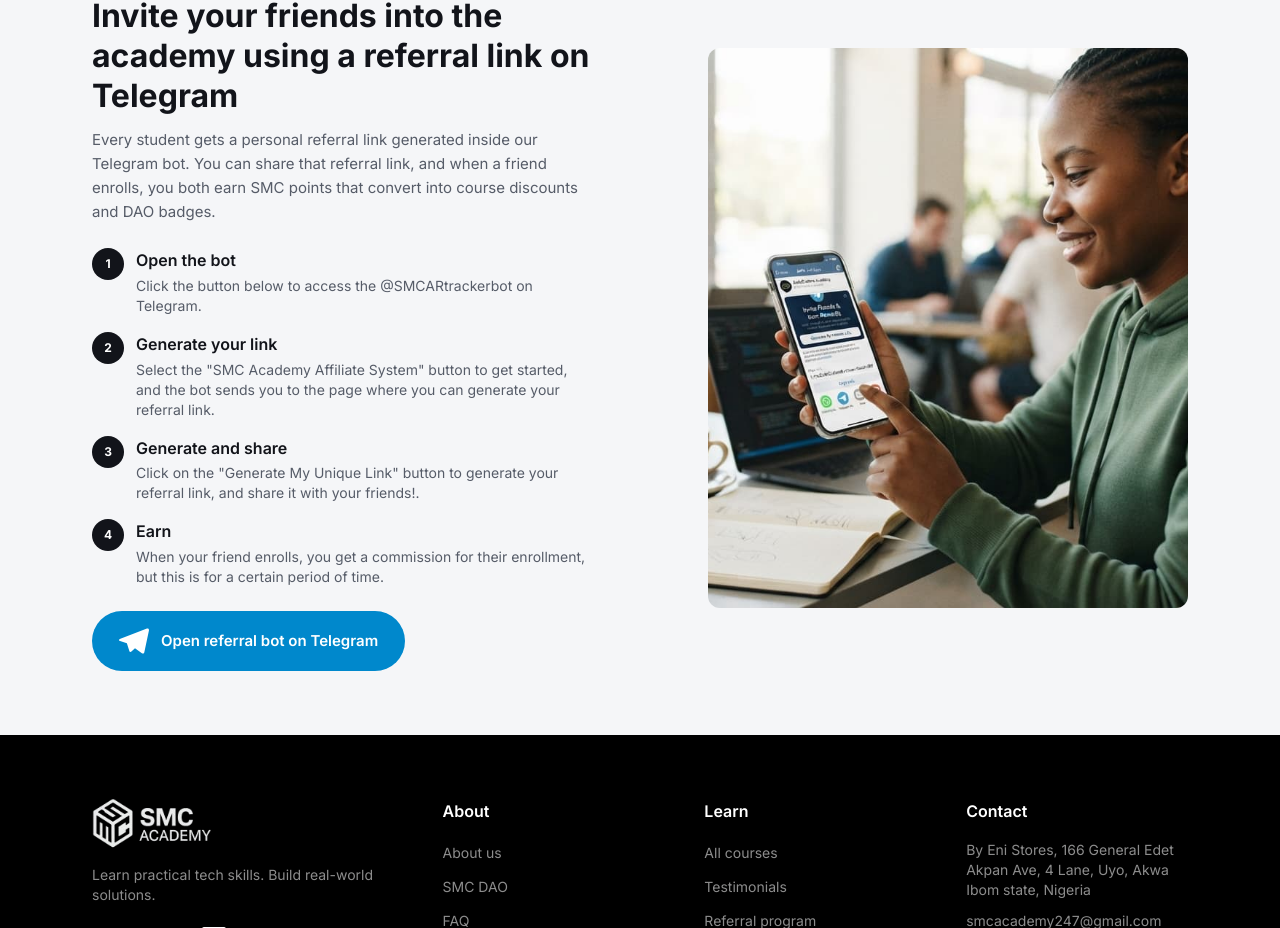
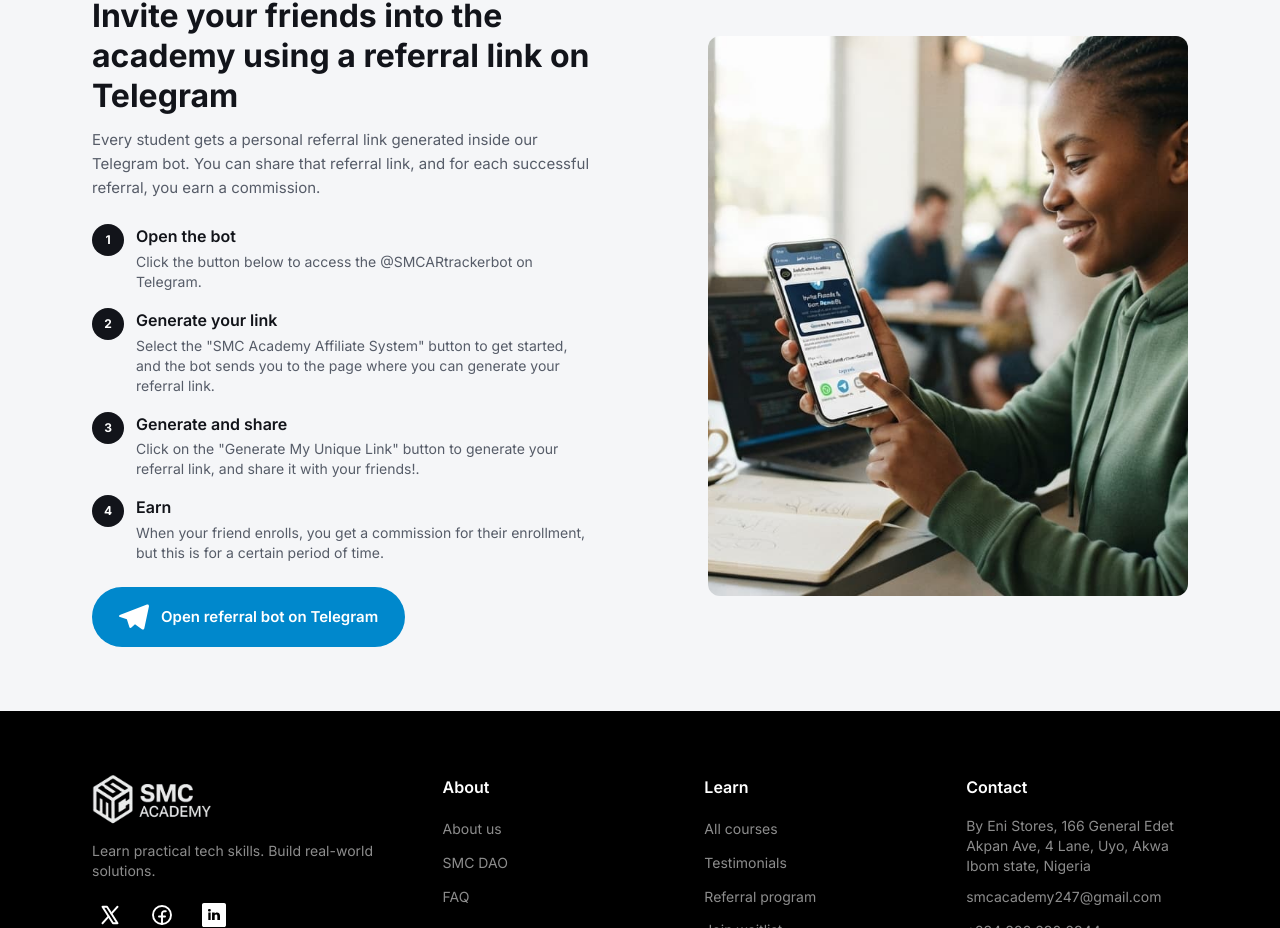
Before and after one commit to Kansoldev/smc-academy-landing-page, a Next.js app: page / in a window 1280 px wide. Shown: the part 3517-4445 px from the top of the page. Built offline with nearby package versions, Linux system fonts and the light colour scheme.

Commit message:
refactor: update write-up in referral section

```diff
--- a/components/Referral.tsx
+++ b/components/Referral.tsx
@@ -35,9 +35,8 @@
 
           <p className="text-[0.9375rem] text-[#565c68] mt-3">
             Every student gets a personal referral link generated inside our
-            Telegram bot. You can share that referral link, and when a friend
-            enrolls, you both earn SMC points that convert into course discounts
-            and DAO badges.
+            Telegram bot. You can share that referral link, and for each
+            successful referral, you earn a commission.
           </p>
 
           <div className="flex flex-col gap-4 mt-6">
```
